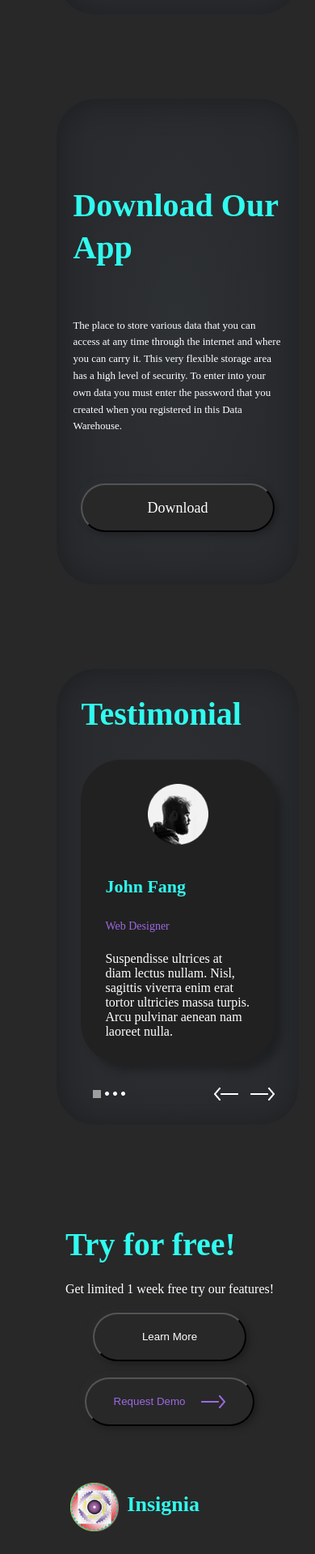
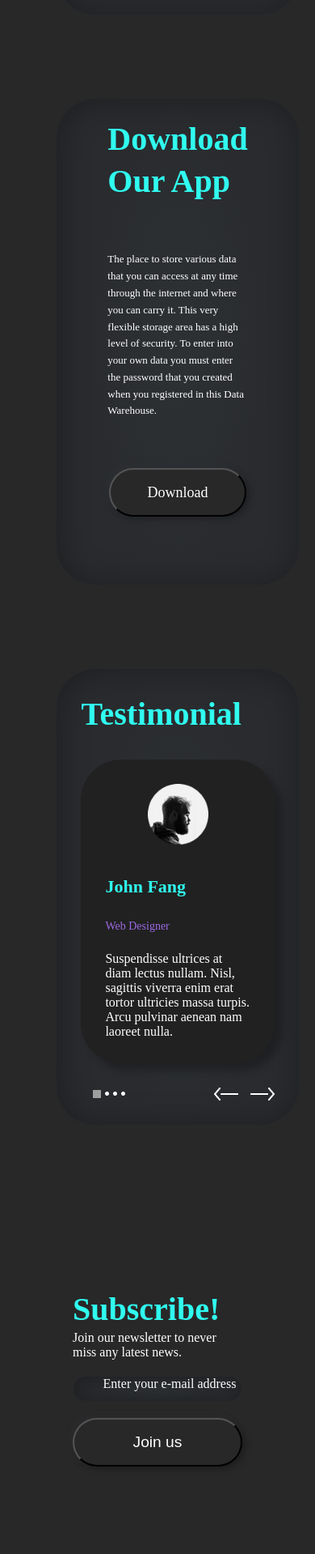
Before and after one commit to taphead/insignia-frontend, a React (Vite) app: page / in a window 390 px wide. Shown: the part 3830-5749 px from the top of the page at 81% size. Built offline with nearby package versions, Linux system fonts and the light colour scheme; grey boxes are pictures that could not be loaded.

Commit message:
unfinished

```diff
--- a/src/App.jsx
+++ b/src/App.jsx
@@ -29,7 +29,7 @@ function App() {
         <SectionContainer>
           <TestimonialSection />
         </SectionContainer>
-        {/* <SubscribeSection /> */}
+        <SubscribeSection />
         <TrialSection />
         <FooterSection />
         <Bottom />
--- a/src/components/DownloadSection/DownloadSection.css
+++ b/src/components/DownloadSection/DownloadSection.css
@@ -51,15 +51,18 @@
   .downloadsection {
     display: flex;
     flex-direction: column;
+    justify-content: center;
+    align-items: center;
+    padding-right: 150px;
   }
   .downloadsectionboldtext {
     margin: 20px;
   }
 
   .downloadsectionleft {
-    padding: 0px;
     justify-content: center;
     align-items: center;
+    padding-left: 150px;
   }
 
   .downloadsectionmaintext {
--- a/src/components/SubscribeSection/SubscribeSection.jsx
+++ b/src/components/SubscribeSection/SubscribeSection.jsx
@@ -11,7 +11,7 @@ export default function SubscribeSection() {
       </div>
       <div className="subscribesectionright">
         <div className="subscribeinputcontainer">
-          <div className="subscribeinput">Enter your e-mail address here</div>
+          <div className="subscribeinput">Enter your e-mail address </div>
           <button className="subscribebutton">Join Us</button>
         </div>
       </div>
```
